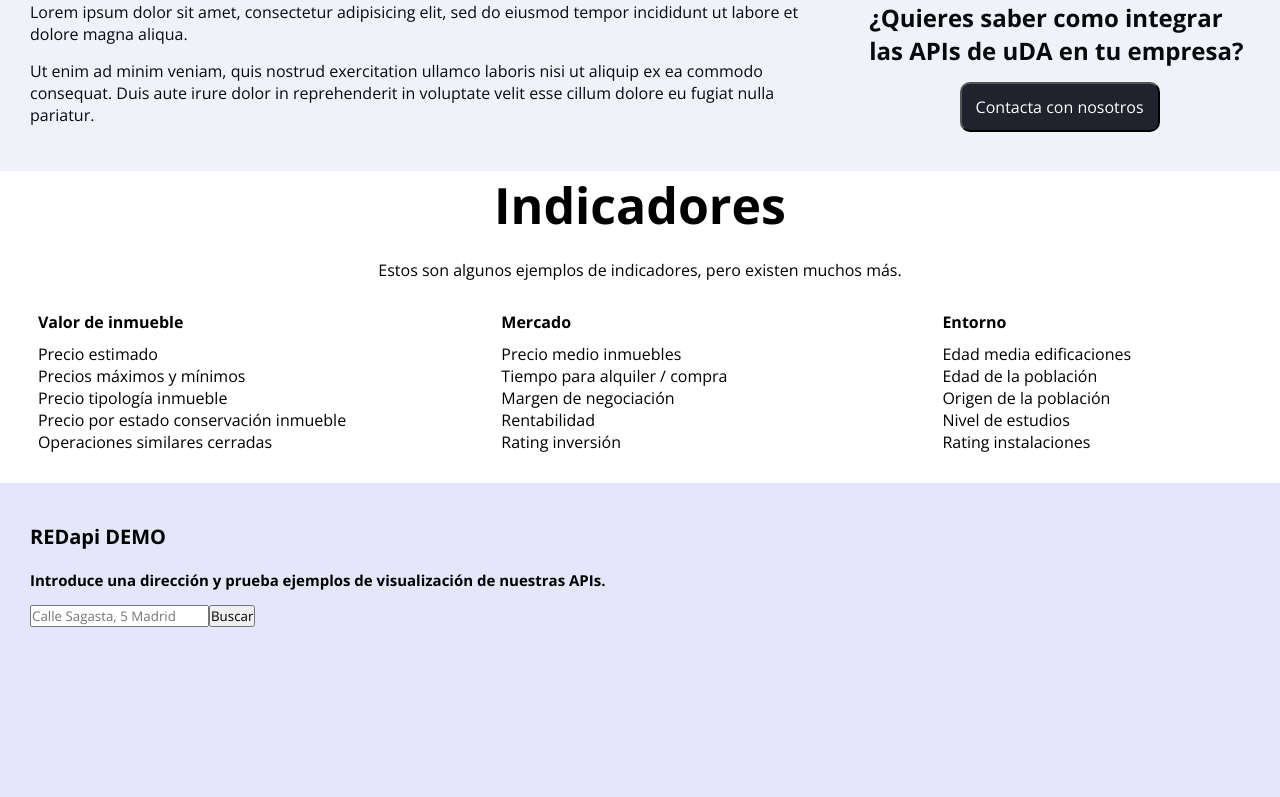
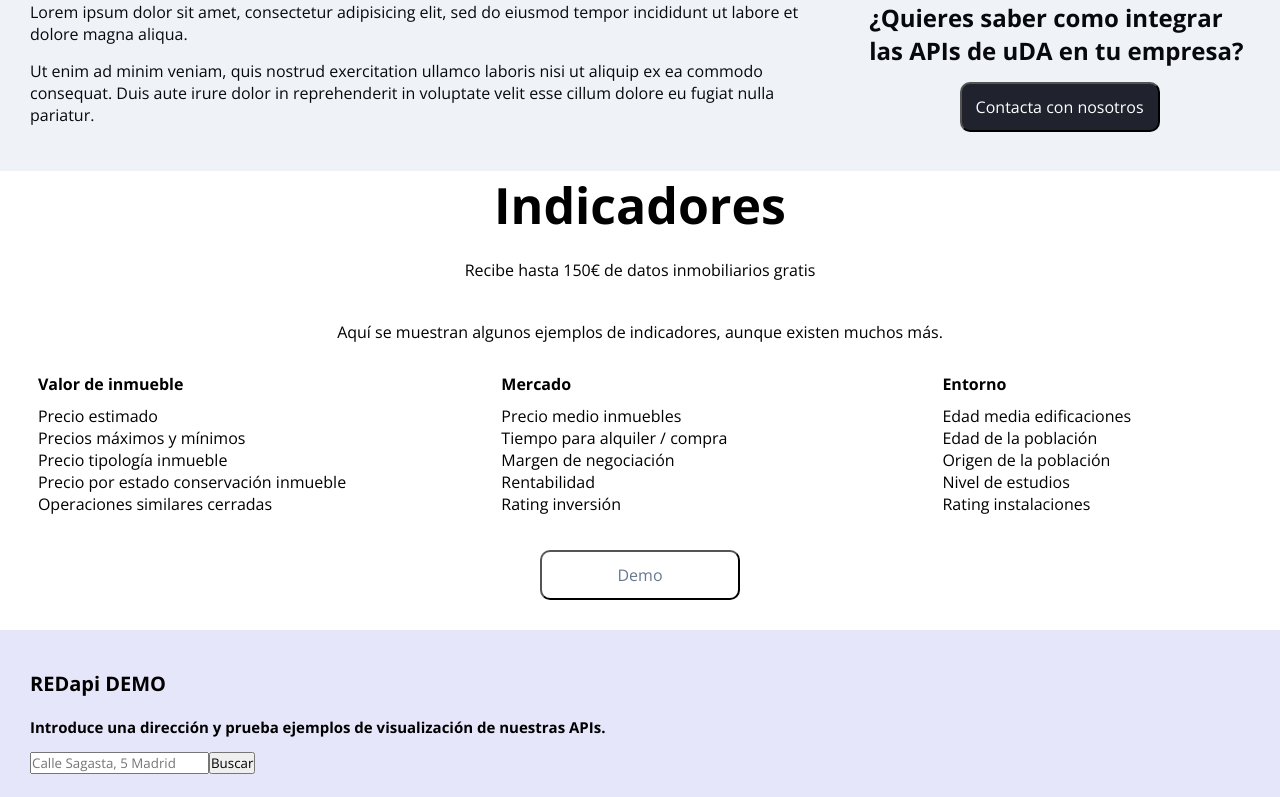
Before and after one commit to MoniAguado/urbanData, a React (Create React App) app: page / in a window 1280 px wide. Shown: the part 684-1481 px from the top of the page. Built offline with nearby package versions, Linux system fonts and the light colour scheme.

Commit message:
indicators button created

```diff
--- a/src/components/Indicators.js
+++ b/src/components/Indicators.js
@@ -21,7 +21,8 @@ render(){
 					<h3 className="indicators__description--title">
 						Indicadores
 					</h3>
-					<p className="indicators__description--text">Estos son algunos ejemplos de indicadores, pero existen muchos más. </p>
+					<p className="indicators__description--text">Recibe hasta 150€ de datos inmobiliarios gratis </p>
+					<p className="indicators__description--text">Aquí se muestran  algunos ejemplos de indicadores, aunque existen muchos más.</p>
 				</div>
 				<ul className="indicators__list">
 					<li className="indicators__list--item">
@@ -63,8 +64,8 @@ render(){
 							</ul>
 						</div>
 					</li>
-
 				</ul>
+				<button className="indicators__button-demo" href='#demo'>Demo</button>
 			</div>
 		</section>
 	);
--- a/src/scss/components/_buttons.scss
+++ b/src/scss/components/_buttons.scss
@@ -1,3 +1,25 @@
 .button--coupon{
 	background:red;
 }
+
+.button__primary {
+	margin-top: 15px;
+	width: 200px;
+	height: 50px;
+	border-radius: 10px;
+	background-color: #20232E;
+	color: #fff;
+	align-self: center;
+	font-size: inherit;
+}
+.indicators__button-demo{
+	margin-top: 35px;
+	width: 200px;
+	height: 50px;
+	border-radius: 10px;
+	background-color: $color-white;
+	border: 1ps solid $color-midGrey;
+	color: $color-midGrey;
+	align-self: center;
+	font-size: inherit;
+}
--- a/src/scss/components/_indicators.scss
+++ b/src/scss/components/_indicators.scss
@@ -1,3 +1,7 @@
+.indicators__container{
+	display: flex;
+	flex-direction: column;
+}
 .indicators__description--title{
 	font-size: 50px;
 	text-align: center;
--- a/src/scss/main.css
+++ b/src/scss/main.css
@@ -16,6 +16,9 @@
 .info__text {
   margin-bottom: 15px; }
 
+.button--coupon {
+  background: red; }
+
 .button__primary {
   margin-top: 15px;
   width: 200px;
@@ -26,8 +29,16 @@
   align-self: center;
   font-size: inherit; }
 
-.button--coupon {
-  background: red; }
+.indicators__button-demo {
+  margin-top: 35px;
+  width: 200px;
+  height: 50px;
+  border-radius: 10px;
+  background-color: #fff;
+  border: 1ps solid #687790;
+  color: #687790;
+  align-self: center;
+  font-size: inherit; }
 
 .contact {
   height: 200px;
@@ -102,6 +113,10 @@
 
 * {
   font-family: 'Open Sans', sans-serif; }
+
+.indicators__container {
+  display: flex;
+  flex-direction: column; }
 
 .indicators__description--title {
   font-size: 50px;
```
Also changed, not shown: src/scss/components/_info.scss (+0 -11 lines).
